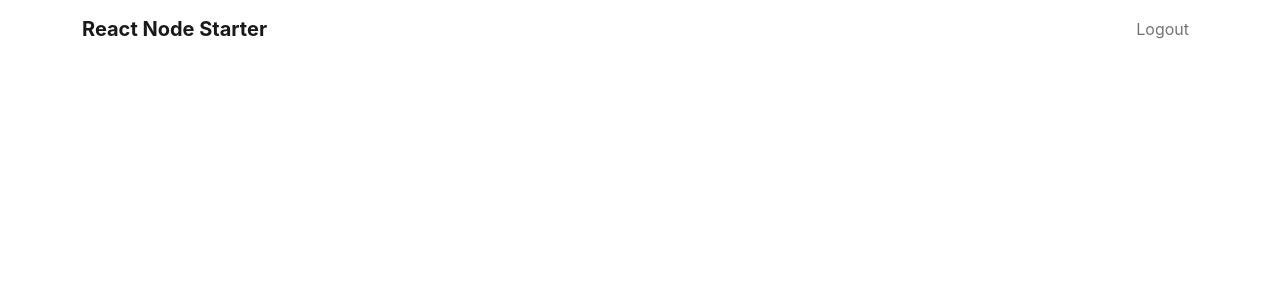
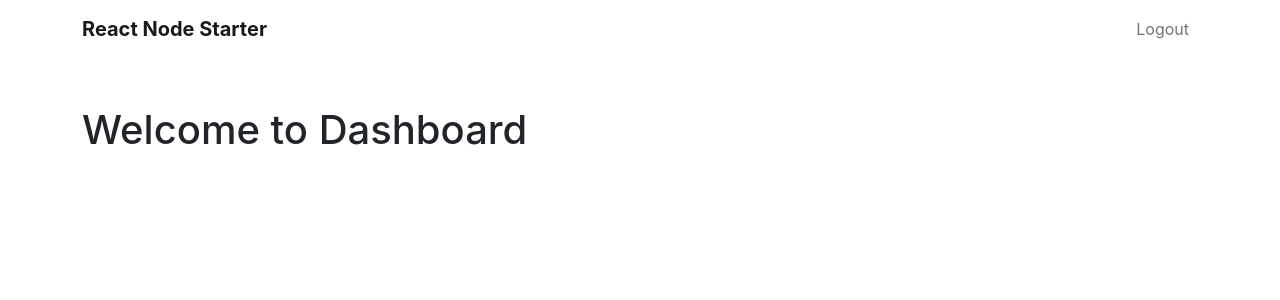
Before and after one commit to cihat/react-node-starter, a React (Create React App) app in the folder frontend/: page /dashboard in a window 1280 px wide. Shown: the top 300 px of the page. Built offline with nearby package versions, Linux system fonts and the light colour scheme; no server answers.

Commit message:
Implement conditional routing

```diff
--- a/frontend/src/app/routes.tsx
+++ b/frontend/src/app/routes.tsx
@@ -1,18 +1,26 @@
 import React from 'react'
-import { BrowserRouter as Router, Route, Switch } from 'react-router-dom'
+import { BrowserRouter as Router, Route, Switch, Redirect } from 'react-router-dom'
+import { useSelector } from 'react-redux'
 import Header from './common/header'
 import Home from '../home/home'
 import Login from '../login/login'
 import Register from '../register/register'
+import Dashboard from '../dashboard/dashboard'
+import { AppState } from './store'
 
 const Routes = () => {
+  const { userInfo } = useSelector((state: AppState) => state.user)
+
+  let isLoggedIn = userInfo !== null
+
   return (
     <Router>
       <Header />
       <Switch>
         <Route path="/" component={Home} exact />
-        <Route path="/login" component={Login} />
-        <Route path="/register" component={Register} />
+        <Route path="/login">{!isLoggedIn ? <Login /> : <Redirect to="/dashboard" />}</Route>
+        <Route path="/register">{!isLoggedIn ? <Register /> : <Redirect to="/dashboard" />}</Route>
+        <Route path="/dashboard">{isLoggedIn ? <Dashboard /> : <Redirect to="/login" />}</Route>
       </Switch>
     </Router>
   )
```
